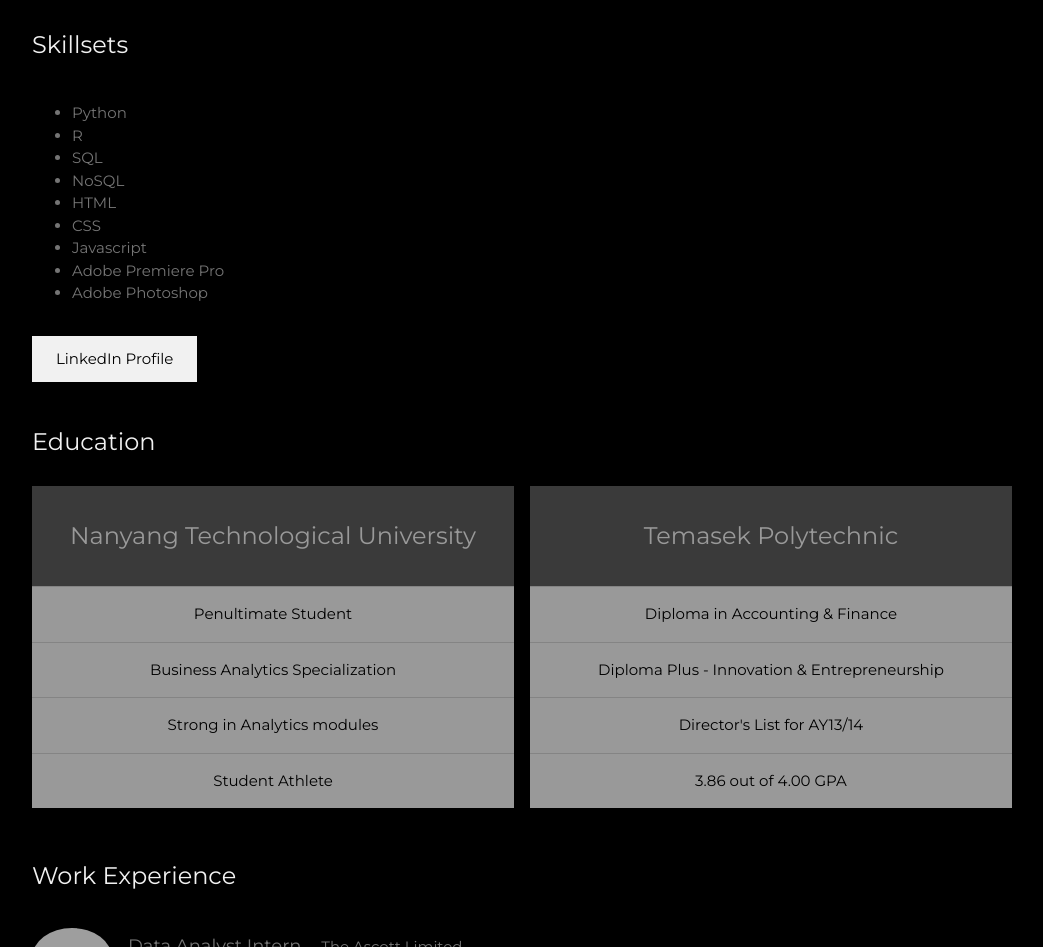
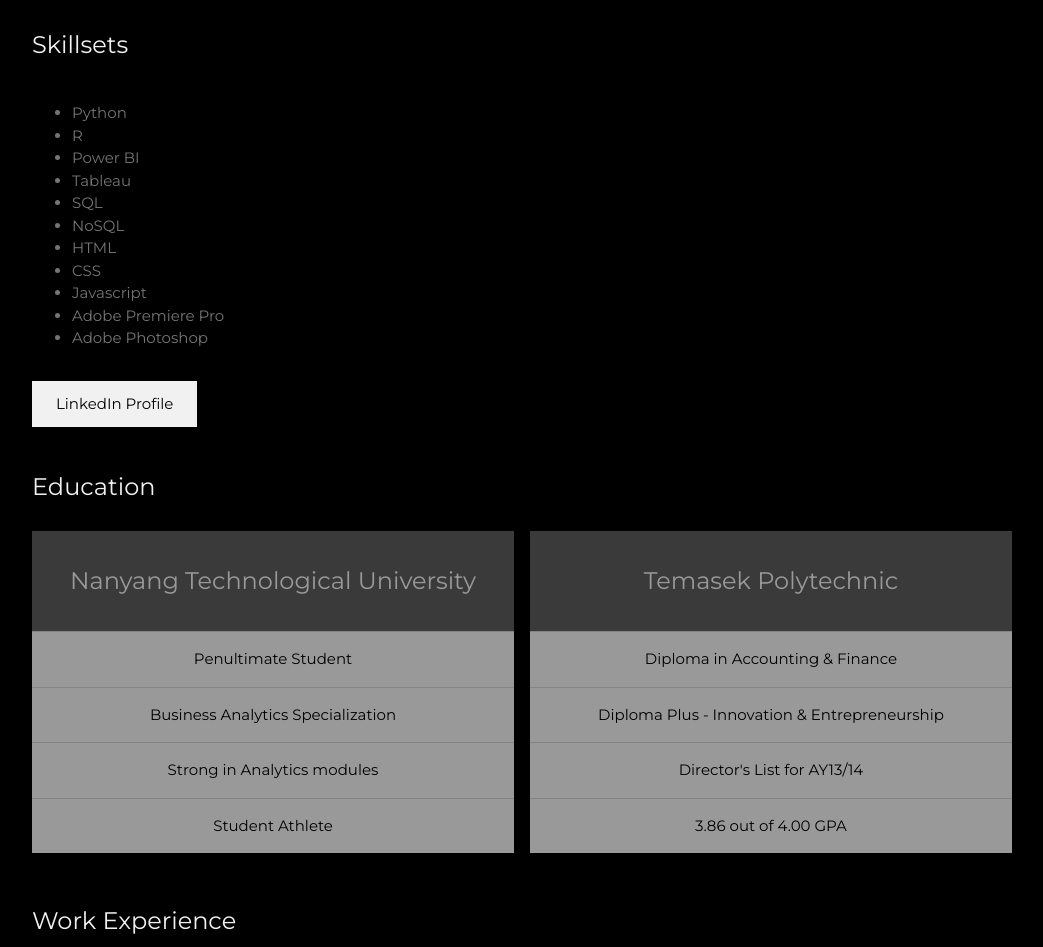
Before and after one commit to tonyngmk/tonyngmk.github.io, a plain HTML site: page index.html in a window 1280 px wide. Shown: the part 1086-2033 px from the top of the page, without its empty margins (178-1221 px from the left). Drawn offline with Linux system fonts and the light colour scheme; grey boxes are pictures that could not be loaded.

Commit message:
Added PBI and Tableau to list

```diff
--- a/index.html
+++ b/index.html
@@ -109,6 +109,8 @@
 		<ul>
 			<li>Python</li>
 			<li>R</li>
+			<li>Power BI</li>
+			<li>Tableau</li>
 			<li>SQL</li>
 			<li>NoSQL</li>
 			<li>HTML</li>
```
